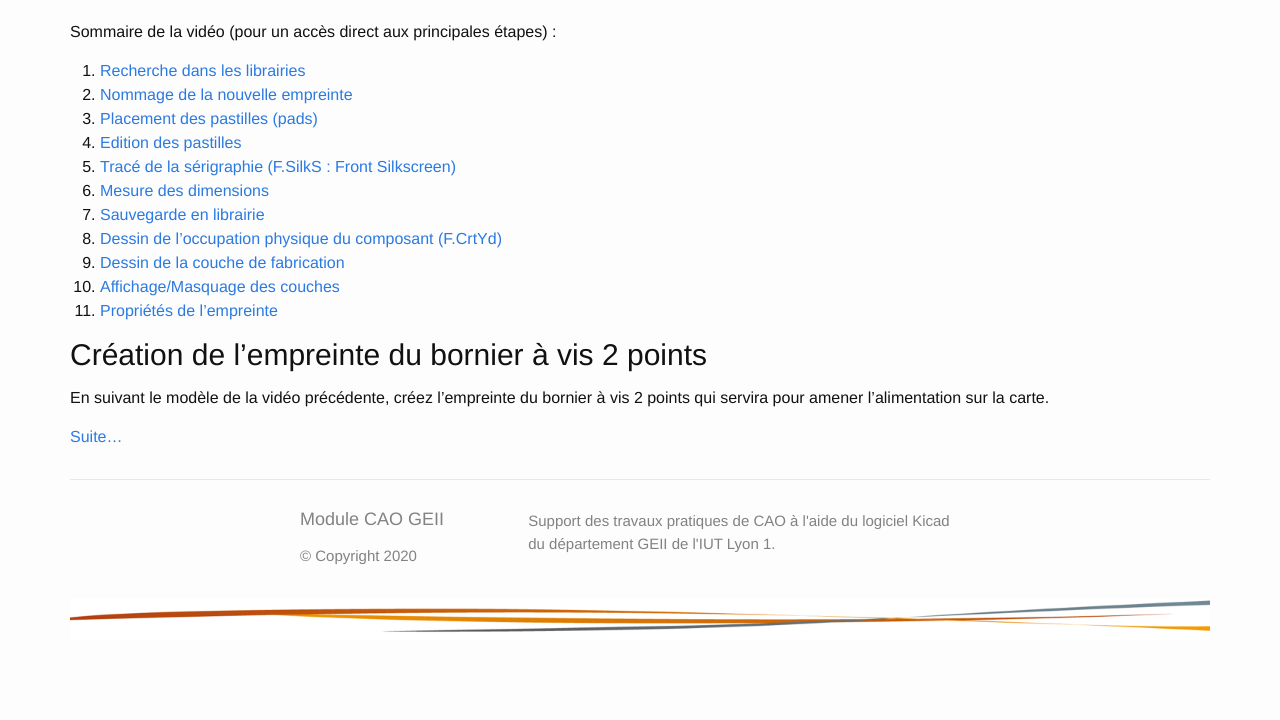
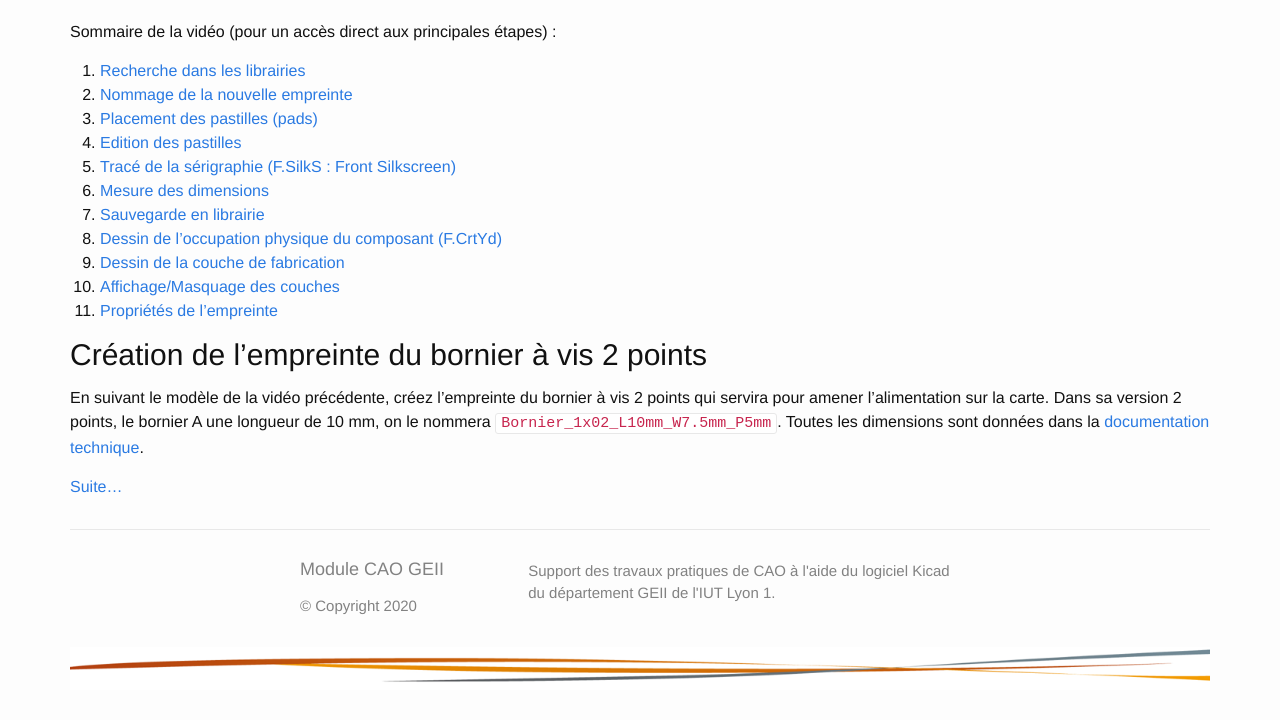
Before and after one commit to geiilyon/cao-geii-lyon, a Jekyll site: the page built from _collection_enonces/tp3.md, in a window 1280 px wide and 900 px high, scrolled down 2732 px, cut to the strip 180-900 px from the top of the window. Built offline with Jekyll 4.4.1, drawn with Linux system fonts in a browser that asks for light colours; nearby versions of some CDN libraries; library files that are not in the unit come from our copies; before the commit the page ends 3582 px from its top, so only the background shows below that.

Commit message:
Ajout précisions empreinte bornier

```diff
--- a/_collection_enonces/tp3.md
+++ b/_collection_enonces/tp3.md
@@ -69,6 +69,6 @@ Sommaire de la vidéo (pour un accès direct aux principales étapes) :
 
 ## Création de l'empreinte du bornier à vis 2 points
 
-En suivant le modèle de la vidéo précédente, créez l'empreinte du bornier à vis 2 points qui servira pour amener l'alimentation sur la carte.
+En suivant le modèle de la vidéo précédente, créez l'empreinte du bornier à vis 2 points qui servira pour amener l'alimentation sur la carte. Dans sa version 2 points, le bornier A une longueur de 10 mm, on le nommera `Bornier_1x02_L10mm_W7.5mm_P5mm`. Toutes les dimensions sont données dans la [documentation technique](http://www.farnell.com/datasheets/2047458.pdf).
 
 [Suite...]({{site.baseurl}}/enonces/tp4)
```
